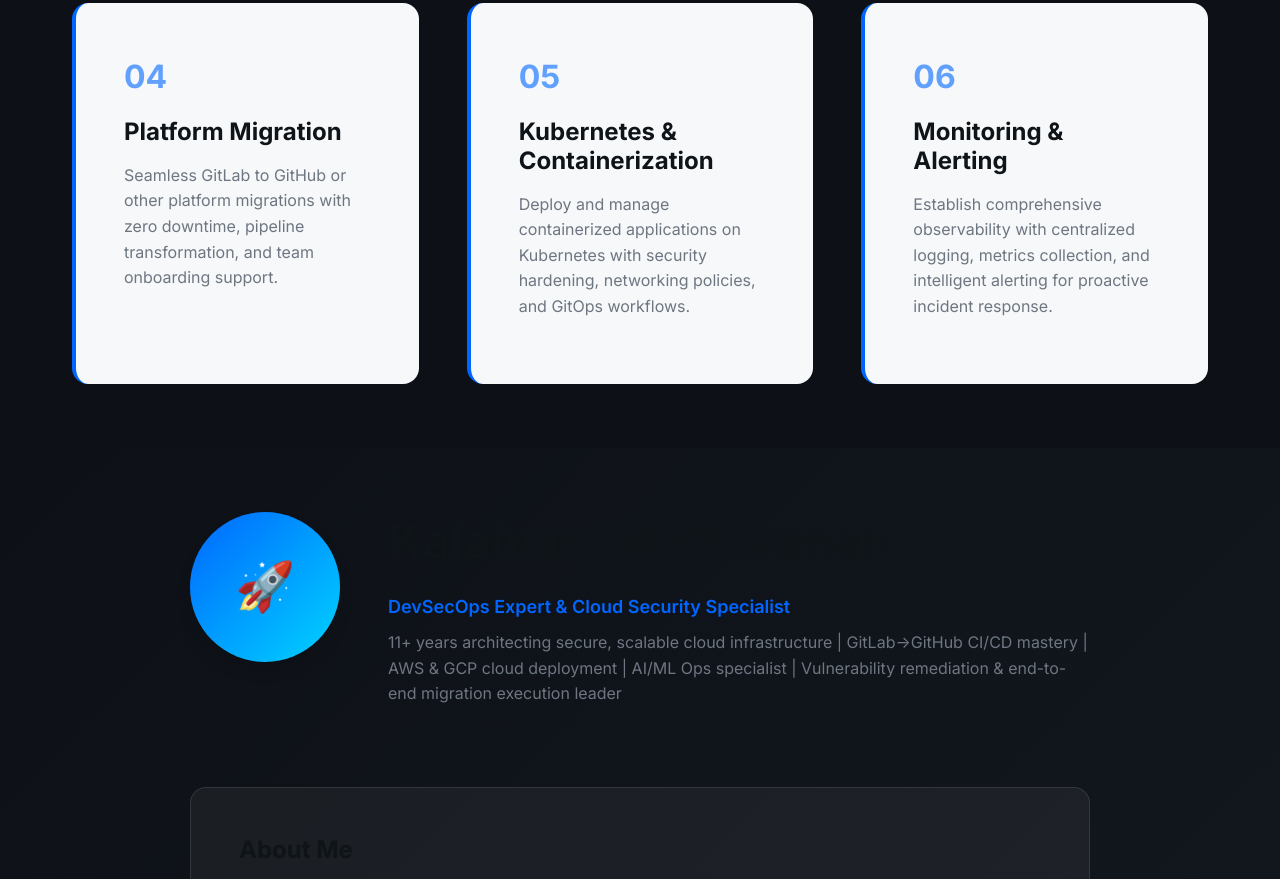
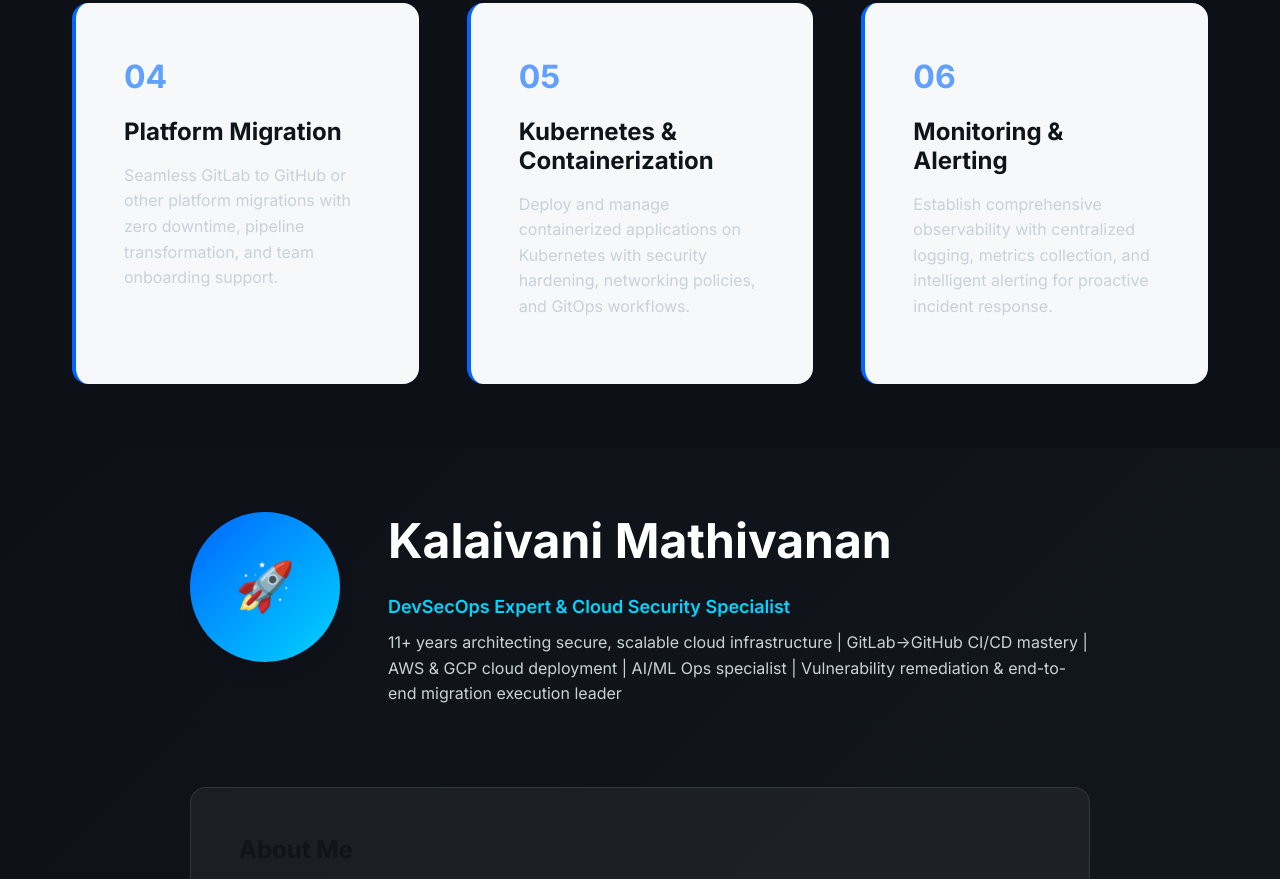
Before and after one commit to kalaiscm/devsecops-website, a website: page index.html in a window 1280 px wide. Shown: the part 2581-3460 px from the top of the page. Drawn offline with Linux system fonts and the light colour scheme.

Commit message:
Fix: Make all text BRIGHT WHITE - headings #ffffff, paragraphs #c9d1d9

```diff
--- a/css/styles.css
+++ b/css/styles.css
@@ -104,6 +104,7 @@ h1, h2, h3, h4, h5, h6 {
     font-weight: 700;
     line-height: 1.2;
     margin-bottom: var(--spacing-lg);
+    color: #ffffff;
 }
 
 h1 {
@@ -124,7 +125,7 @@ h4 {
 
 p {
     margin-bottom: var(--spacing-md);
-    color: var(--text-light);
+    color: #c9d1d9;
 }
 
 a {
@@ -451,18 +452,20 @@ section {
 }
 
 .profile-info h1 {
-    color: var(--text-dark);
+    color: #ffffff;
+    font-size: var(--font-size-5xl);
 }
 
 .profile-title {
-    color: var(--primary-color);
+    color: #00d4ff;
     font-size: var(--font-size-lg);
     font-weight: 600;
     margin-bottom: var(--spacing-sm);
 }
 
 .profile-bio {
-    color: var(--text-light);
+    color: #c9d1d9;
+    font-size: var(--font-size-base);
 }
 
 .profile-details {
```
